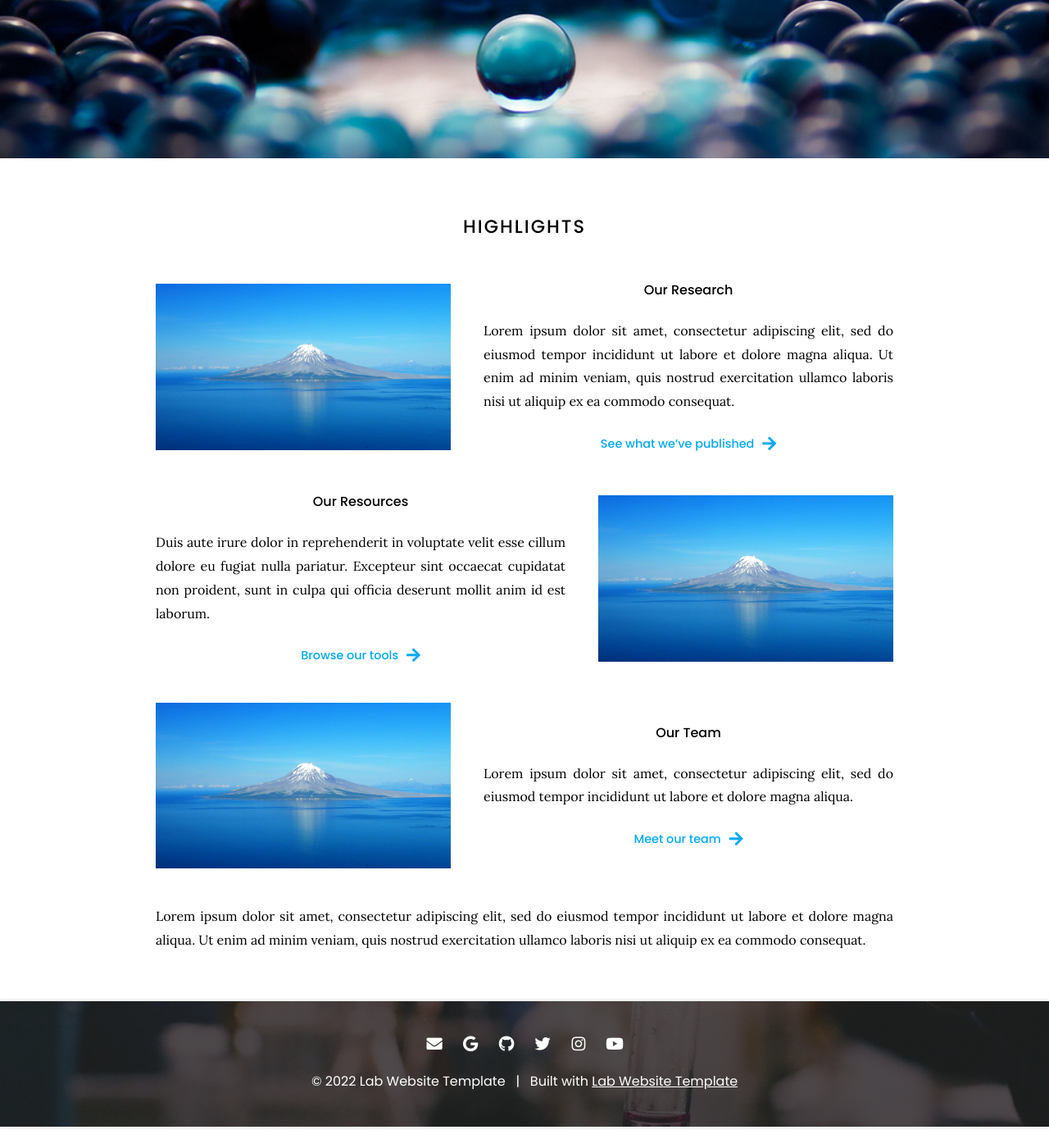
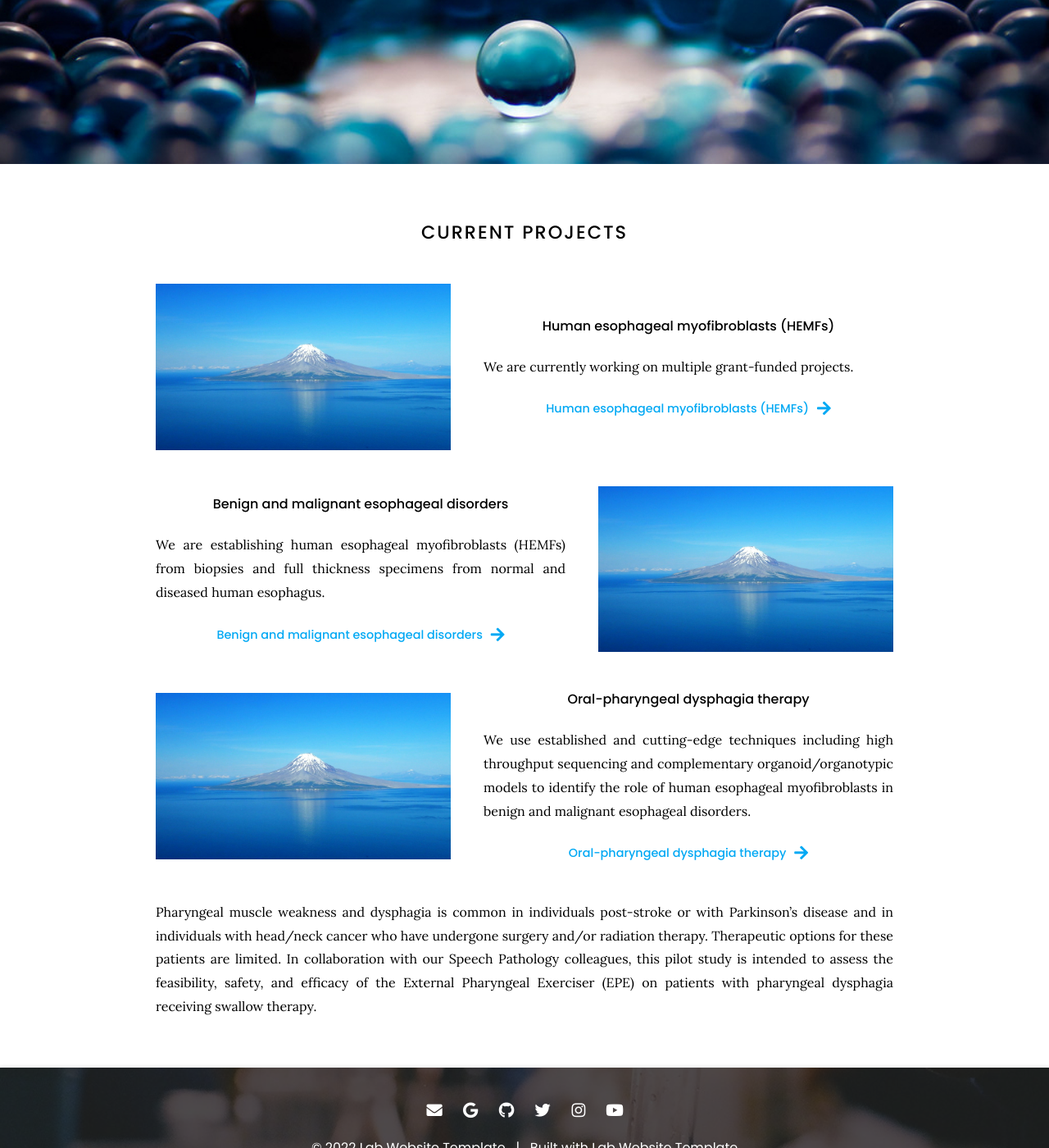
Before and after one commit to ShakerLab/ShakerLab, a Jekyll site: the page built from index.md, in a window 1280 px wide and 1400 px high, scrolled down 512 px. Shown: the whole window at 82% size. Built offline with Jekyll 4.4.1, drawn with Linux system fonts in a browser that asks for light colours; nearby versions of some CDN libraries; before the commit the page ends 1886 px from its top, so only the background shows below that; some of the changed text lies outside the part shown.

Commit message:
Update index.md

```diff
--- a/index.md
+++ b/index.md
@@ -2,27 +2,10 @@
 title: Home
 ---
 
-# Your Lab Slogan
+# About Us
 
-[Lab Website Template](https://github.com/greenelab/lab-website-template) is an easy-to-use, flexible website template for [labs](https://www.greenelab.com/), with automatic citations, GitHub tag imports, pre-built components, and more.
-Spend less time reinventing the wheel, and more time running your lab.
+Our lab focuses on delineating the role of epithelial-stromal interactions in regulating injury, repair, inflammation and cancer development in the human esophagus. We use a variety of experimental approaches including traditional cell culture and complementary 3D-organotypic/organoid models to recapitulate esophageal tissue and disease in vitro to understand the  pathways involved. We also use databases and pathology samples to learn more about clinical risk factors for disease and to study the human esophagus in different states: healthy, inflamed or damaged, and with cancer.
 
-{%
-  include link.html
-  type="github"
-  icon=""
-  text="See the template on GitHub"
-  link="greenelab/lab-website-template"
-  style="button"
-%}
-{%
-  include link.html
-  type="docs"
-  icon=""
-  text="See the documentation"
-  link="https://github.com/greenelab/lab-website-template/wiki"
-  style="button"
-%}
 {:.center}
 
 {% include section.html full=true %}
@@ -31,16 +14,15 @@ Spend less time reinventing the wheel, and more time running your lab.
 
 {% include section.html %}
 
-# Highlights
+# Current Projects
 
 {% capture text %}
-Lorem ipsum dolor sit amet, consectetur adipiscing elit, sed do eiusmod tempor incididunt ut labore et dolore magna aliqua.
-Ut enim ad minim veniam, quis nostrud exercitation ullamco laboris nisi ut aliquip ex ea commodo consequat.
+We are currently working on multiple grant-funded projects.
 
 {%
   include link.html
-  link="research"
-  text="See what we've published"
+  link="hemfs"
+  text="Human esophageal myofibroblasts (HEMFs)"
   icon="fas fa-arrow-right"
   flip=true
 %}
@@ -50,19 +32,18 @@ Ut enim ad minim veniam, quis nostrud exercitation ullamco laboris nisi ut aliqu
 {%
   include feature.html
   image="images/photo.jpg"
-  link="research"
-  title="Our Research"
+  link="hemfs"
+  title="Human esophageal myofibroblasts (HEMFs)"
   text=text
 %}
 
 {% capture text %}
-Duis aute irure dolor in reprehenderit in voluptate velit esse cillum dolore eu fugiat nulla pariatur.
-Excepteur sint occaecat cupidatat non proident, sunt in culpa qui officia deserunt mollit anim id est laborum.
+We are establishing human esophageal myofibroblasts (HEMFs) from biopsies and full thickness specimens from normal and diseased human esophagus.
 
 {%
   include link.html
-  link="tools"
-  text="Browse our tools"
+  link="esophageal-disorders"
+  text="Benign and malignant esophageal disorders"
   icon="fas fa-arrow-right"
   flip=true
 %}
@@ -72,19 +53,19 @@ Excepteur sint occaecat cupidatat non proident, sunt in culpa qui officia deseru
 {%
   include feature.html
   image="images/photo.jpg"
-  link="resources"
-  title="Our Resources"
+  link="esophageal-disorders"
+  title="Benign and malignant esophageal disorders"
   flip=true
   text=text
 %}
 
 {% capture text %}
-Lorem ipsum dolor sit amet, consectetur adipiscing elit, sed do eiusmod tempor incididunt ut labore et dolore magna aliqua.
+We use established and cutting-edge techniques including high throughput sequencing and complementary organoid/organotypic models to identify the role of human esophageal myofibroblasts in benign and malignant esophageal disorders.
 
 {%
   include link.html
-  link="team"
-  text="Meet our team"
+  link="oral-pharyngeal-dysphagia"
+  text="Oral-pharyngeal dysphagia therapy"
   icon="fas fa-arrow-right"
   flip=true
 %}
@@ -94,10 +75,9 @@ Lorem ipsum dolor sit amet, consectetur adipiscing elit, sed do eiusmod tempor i
 {%
   include feature.html
   image="images/photo.jpg"
-  link="team"
-  title="Our Team"
+  link="oral-pharyngeal-dysphagia"
+  title="Oral-pharyngeal dysphagia therapy"
   text=text
 %}
 
-Lorem ipsum dolor sit amet, consectetur adipiscing elit, sed do eiusmod tempor incididunt ut labore et dolore magna aliqua.
-Ut enim ad minim veniam, quis nostrud exercitation ullamco laboris nisi ut aliquip ex ea commodo consequat.
+Pharyngeal muscle weakness and dysphagia is common in individuals post-stroke or with Parkinson’s disease and in individuals with head/neck cancer who have undergone surgery and/or radiation therapy. Therapeutic options for these patients are limited. In collaboration with our Speech Pathology colleagues, this pilot study is intended to assess the feasibility, safety, and efficacy of the External Pharyngeal Exerciser (EPE) on patients with pharyngeal dysphagia receiving swallow therapy.
```
